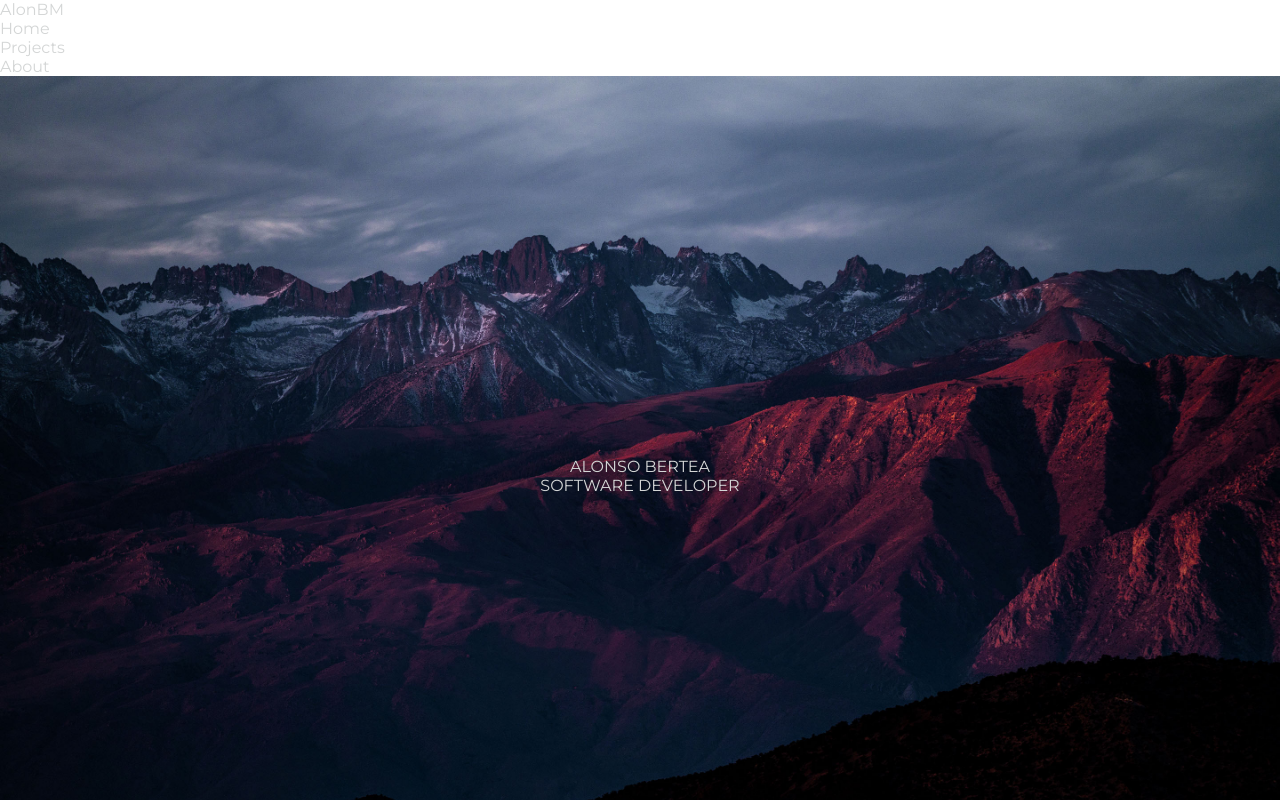
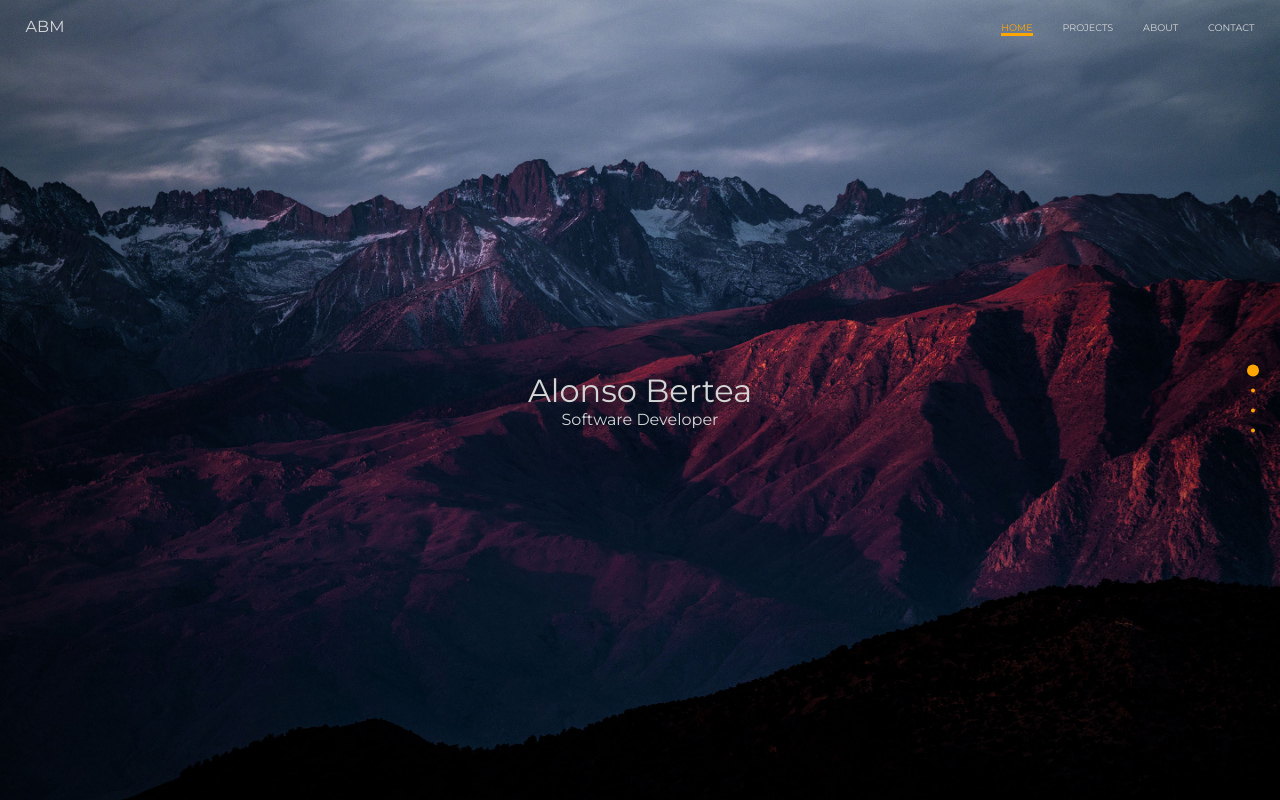
Before and after one commit to alonBM/alonBM.github.io, a plain HTML site: page index.html in a window 1280 px wide. Drawn offline with nearby package versions, Linux system fonts and the light colour scheme.

Commit message:
added navbar with flex, not finished

```diff
--- a/index.html
+++ b/index.html
@@ -14,19 +14,26 @@
     <link rel="stylesheet" href="stylesheets/css/style.css" />
   </head>
   <body>
-    <nav class="nav">
-      <a href="">AlonBM</a>
+    <nav class="navbar">
+      <a href="" class="logo">ABM</a>
       <ul id="menu" class="menu">
-        <li><a href="">Home</a></li>
-        <li><a href="">Projects</a></li>
-        <li><a href="">About</a></li>
-        <li><a href=""></a></li>
-
+        <li data-menuanchor="home" class="active">
+          <a href="#home">Home</a>
+        </li>
+        <li data-menuanchor="projects">
+          <a href="#projects">Projects</a>
+        </li>
+        <li data-menuanchor="about">
+          <a href="#about">About</a>
+        </li>
+        <li data-menuanchor="contact">
+          <a href="#contact">Contact</a>
+        </li>
       </ul>
 
     </nav>
     <div id="fullpage">
-      <section class="section active home">
+      <section class="section home">
         <div class="title-container">
           <h1>Alonso Bertea</h1>
           <p>Software Developer</p>
--- a/scripts/main.js
+++ b/scripts/main.js
@@ -1,19 +1,23 @@
-var seccionesPagina = new fullpage('#fullpage',{
-	// ──────────────────────────────────────────────────
-	//   :::::: Opciones Basicas
+var seccionesPagina = new fullpage("#fullpage", {
+
+  // Opciones Basicas
   // ──────────────────────────────────────────────────
   autoScrolling: true, // Se activa el scroll.
   fitToSection: false, // Acomoda el scroll automaticamente para que la seccion se muestre en pantalla.
   fitToSectionDelay: 300, // Delay antes de acomodar la seccion automaticamente.
-		 easing: 'easeInOutCubic', // Funcion de tiempo de la animacion.
+  easing: "easeInOutCubic", // Funcion de tiempo de la animacion.
   scrollingSpeed: 700, // Velocidad del scroll. Valores: en milisegundos.
   css3: true, // Si usara CSS3 o javascript.
-		 easingcss3: 'ease-out', // Curva de velocidad del efecto.
+  easingcss3: "ease-out", // Curva de velocidad del efecto.
   loopBottom: false, // Regresa a la primera seccion siempre y cuando se ya haya llegado a la ultima sección y el ususario siga scrolleando.
 
-	afterLoad: function(origin, destination){
-		 if(destination.anchor == 'contacto'){
-			  document.querySelector('.footer').querySelector('h2').style.opacity = 1;
-		 }
-	}
+
+  // Barra de navegación
+  // ──────────────────────────────────────────────────
+  navigation: true, // Muesta la barra de navegación.
+  menu: "#menu", // Menu de navegación.
+  anchors: ["home", "projects", "about", "contact"], // Anclas, las usamos para identificar cada seccion y poder acceder a ellas con el menu.
+  navigationTooltips: ["Home", "Projects", "About", "Contact"], // Tooltips que mostrara por cada boton.
+  showActiveTooltip: false, // Mostrar tooltip activa.
+  sectionsColor : ['#000', '#c2c2c2', '#000', '#c2c2c2']
 });
--- /dev/null
+++ b/stylesheets/sass/_components.scss
@@ -0,0 +1,83 @@
+/*-------------------------------*/
+/*FULLPAGE LATERAL SCROLL BAR*/
+/*-------------------------------*/
+#fp-nav ul li {
+  & a span {
+    background: orange;
+  }
+  & .fp-tooltip {
+    color: orange;
+  }
+}
+#fp-nav.fp-right {
+  right: 1vw;
+}
+
+/*-------------------------------*/
+/*NAVBAR*/
+/*-------------------------------*/
+.navbar {
+  position: fixed;
+  display: flex;
+  align-items: center;
+  justify-content: space-between;
+  width: 100%;
+  padding-top: 2vh;
+  z-index: 10;
+
+  & ul {
+    align-self: center;
+    padding-right: 2vw;
+    & li,
+    & a {
+      align-self: center;
+      display: inline-block;
+      text-transform: uppercase;
+      font-size: 0.6rem;
+      transition: 0.4s ease;
+    }
+    & li {
+      margin-right: 2vw;
+    }
+    & li:last-child {
+      margin-right: 0;
+    }
+    & li.active {
+      border-bottom: 3px solid orange;
+      & a {
+        color: orange;
+      }
+    }
+  }
+  & .logo {
+    padding-left: 2vw;
+  }
+}
+
+/*-------------------------------*/
+/*HOME SECTION*/
+/*-------------------------------*/
+.home {
+  background: url(../../images/header.jpg);
+  background-size: cover;
+  display: grid;
+  justify-content: center;
+  align-content: center;
+  text-align: center;
+  & .title-container > h1 {
+    font-size: 2rem;
+  }
+  & .title-container > p {
+    font-size: 1rem;
+  }
+}
+/*-------------------------------*/
+/*ABOUT SECTION*/
+/*-------------------------------*/
+.about {
+  & .about-container {
+    display: flex;
+    flex-direction: column;
+    justify-content: space-evenly;
+  }
+}
--- a/stylesheets/scss/_components.scss
+++ /dev/null
@@ -1,22 +0,0 @@
-.home {
-  background: url(../../images/header.jpg);
-  background-size: cover;
-  display: grid;
-  justify-content: center;
-  align-content: center;
-  text-align: center;
-  & .title-container > h1 {
-    font-size: 3.4rem;
-  }
-  & .title-container > p {
-    text-transform: uppercase;
-    font-size: 1rem;
-  }
-}
-
-.about {
-  & .about-container {
-    display: grid;
-    justify-content: space-evenly;
-  }
-}
```
Also changed, not shown: stylesheets/css/style.css, stylesheets/sass/_base.scss (renamed from stylesheets/scss/_base.scss), stylesheets/sass/_layout.scss (added), stylesheets/sass/main.scss (renamed from stylesheets/scss/main.scss), 1 other file. Lines whose indentation alone changed are shown as unchanged.
